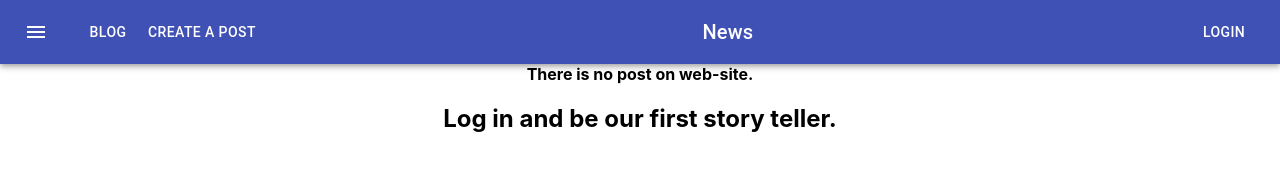
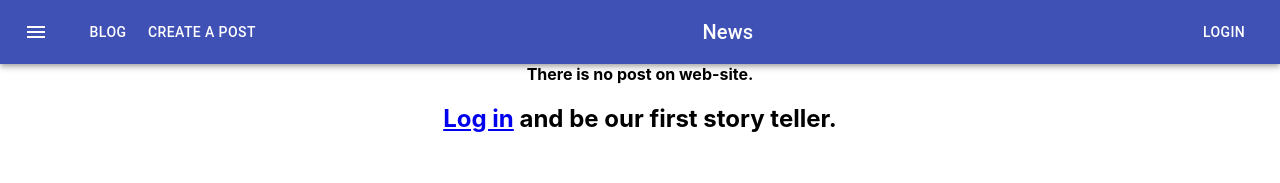
Before and after one commit to Samvel1852/my-blog, a React (Create React App) app: page / in a window 1280 px wide. Shown: the top 183 px of the page. Built offline with nearby package versions, Linux system fonts and the light colour scheme.

Commit message:
feat: added Routes for Blog and Log in buttons

```diff
--- a/package.json
+++ b/package.json
@@ -11,6 +11,7 @@
     "@testing-library/user-event": "^12.8.3",
     "react": "^17.0.2",
     "react-dom": "^17.0.2",
+    "react-router-dom": "^5.2.0",
     "react-scripts": "4.0.3",
     "web-vitals": "^1.1.2"
   },
--- a/public/index.html
+++ b/public/index.html
@@ -24,7 +24,7 @@
       work correctly both with client-side routing and a non-root public URL.
       Learn how to configure a non-root public URL by running `npm run build`.
     -->
-    <title>React App</title>
+    <title>My Blog</title>
   </head>
   <body>
     <noscript>You need to enable JavaScript to run this app.</noscript>
--- a/src/Navbar/Navbar.js
+++ b/src/Navbar/Navbar.js
@@ -1,4 +1,5 @@
 import React from "react";
+import { BrowserRouter as Router, Switch, Route, Link } from "react-router-dom";
 import { makeStyles } from "@material-ui/core/styles";
 import AppBar from "@material-ui/core/AppBar";
 import Toolbar from "@material-ui/core/Toolbar";
@@ -23,6 +24,7 @@ export default function ButtonAppBar() {
   const classes = useStyles();
 
   return (
+    <Router>
       <div className={classes.root}>
         <AppBar position="static">
           <Toolbar>
@@ -34,14 +36,23 @@ export default function ButtonAppBar() {
             >
               <MenuIcon />
             </IconButton>
+            <Link style={{ textDecoration: "none", color: "white" }} to="/">
               <Button color="inherit">Blog</Button>
+            </Link>
             <Button color="inherit">Create a Post</Button>
             <Typography variant="h6" className={classes.title}>
               News
             </Typography>
+
+            <Link
+              style={{ textDecoration: "none", color: "white" }}
+              to="/login"
+            >
               <Button color="inherit">Login</Button>
+            </Link>
           </Toolbar>
         </AppBar>
       </div>
+    </Router>
   );
 }
--- a/src/PostContainer/PostContainer.js
+++ b/src/PostContainer/PostContainer.js
@@ -1,4 +1,5 @@
 import React from "react";
+import { BrowserRouter as Router, Switch, Route, Link } from "react-router-dom";
 
 class PostContainer extends React.Component {
   constructor(props) {
@@ -12,10 +13,15 @@ class PostContainer extends React.Component {
 
   render() {
     return (
-      <div>
-        <b>There is no post on web-site.</b>
-        <h2>Log in and be our first story teller.</h2>
-      </div>
+      <Router>
+        <div>
+          <b>There is no post on web-site.</b>
+          <h2>
+            {" "}
+            <Link to="/login">Log in</Link> and be our first story teller.
+          </h2>
+        </div>
+      </Router>
     );
   }
 }
```
Also changed, not shown: 1 other file (tests, documents, lock files or other folders). Lines whose indentation alone changed are shown as unchanged.
